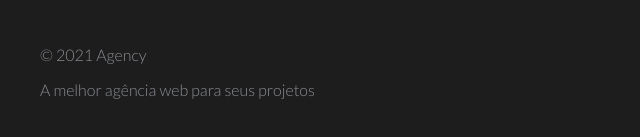
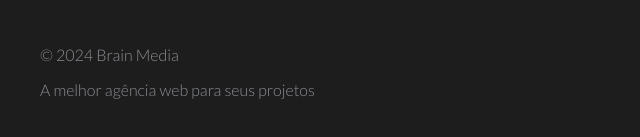
Before and after one commit to FernandoAntonioAzevedo/BrainMidia, a plain HTML site: page index.html in a window 1280 px wide. Shown: the part 2651-2788 px from the top of the page, 0-640 px from the left. Drawn offline with Linux system fonts and the light colour scheme.

Commit message:
enviando ultimas alterações do projeto

```diff
--- a/index.html
+++ b/index.html
@@ -191,7 +191,7 @@
         </div>
       </div>
       <div class="footer-copy-right-container">
-        <p>&copy; 2021 Agency</p>
+        <p>&copy; 2024 Brain Media</p>
         <p>A melhor agência web para seus projetos</p>
       </div>
     </div>
```
